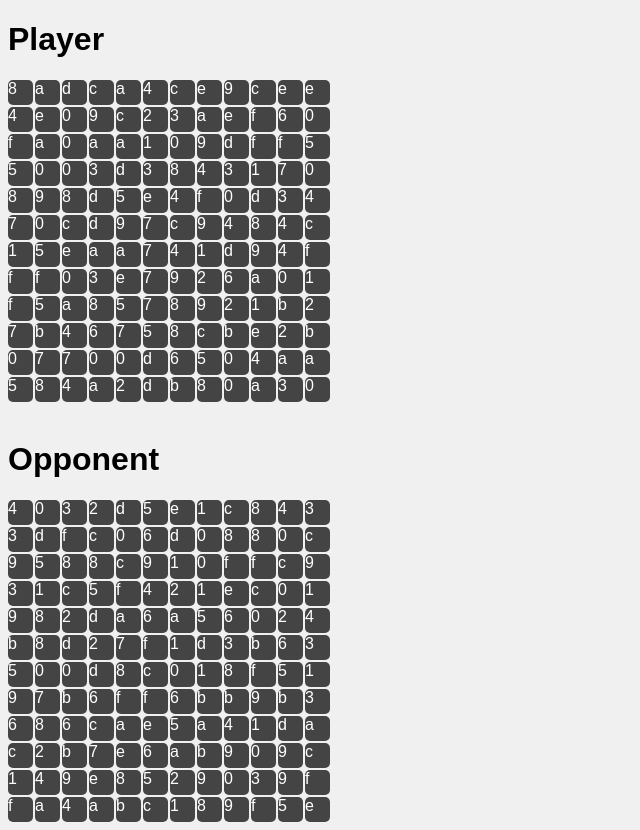
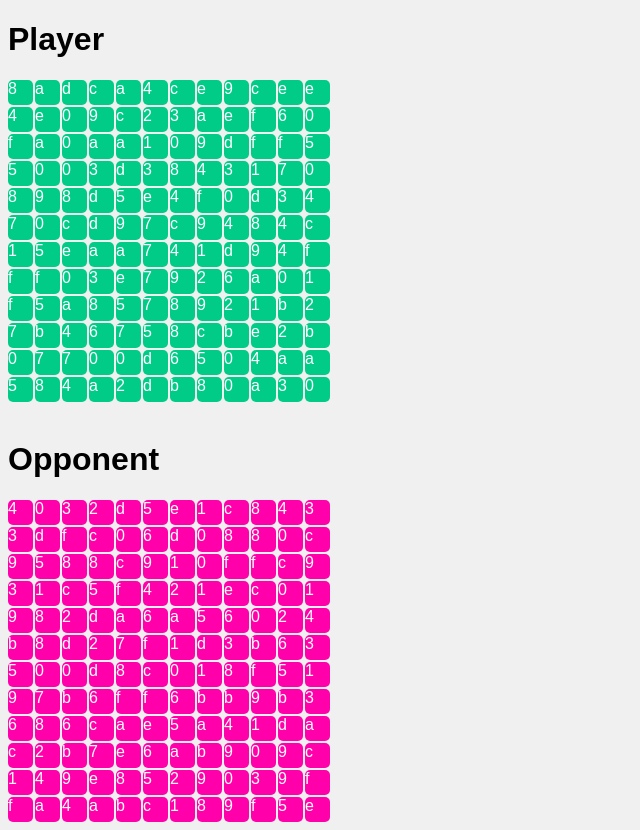
Before and after one commit to joze144/stake-poll-web, a React app: page / in a window 1280 px wide. Shown: the whole page, without its empty margins (0-640 px from the left). Built offline with nearby package versions, Linux system fonts and the light colour scheme.

Commit message:
Add animations to the fields

```diff
--- a/src/components/Field.tsx
+++ b/src/components/Field.tsx
@@ -3,17 +3,71 @@ import React, { Component } from 'react';
 interface FieldProps {
   fieldId: string;
   isShip: boolean;
+  isAccessed: boolean;
   isHit: boolean;
+  isPlayer: boolean;
 }
 
-class Field extends Component<FieldProps, {}> {
+interface FieldState {
+  fade: boolean,
+}
+
+class Field extends Component<FieldProps, FieldState> {
   constructor(props: FieldProps) {
     super(props);
+    this.state = { fade: false }
   }
 
   render() {
+    const fade = this.state.fade;
+
+    if (this.props.isHit) {
+      return (
+        <div className="field-hit">
+          {this.props.fieldId[0]}
+          <span />
+        </div>
+      );
+    }
+
+    if (this.props.isAccessed) {
+      return (
+        <div className="field-sea">
+          {this.props.fieldId[0]}
+          <span />
+        </div>
+      );
+    }
+
+    if (this.props.isShip) {
+      return (
+        <div
+          onClick={() => this.setState({ fade: true })}
+          onAnimationEnd={() => this.setState({ fade: false })}
+          className={fade ? 'field-ship fade' : 'field-ship'}>
+          {this.props.fieldId[0]}
+          <span />
+        </div>
+      )
+    }
+
+    if (this.props.isPlayer) {
+      return (
+        <div
+          onClick={() => this.setState({ fade: true })}
+          onAnimationEnd={() => this.setState({ fade: false })}
+          className={fade ? 'field-player fade' : 'field-player'}>
+          {this.props.fieldId[0]}
+          <span />
+        </div>
+      );
+    }
+
     return (
-      <div className="field">
+      <div
+        onClick={() => this.setState({ fade: true })}
+        onAnimationEnd={() => this.setState({ fade: false })}
+        className={fade ? 'field-opponent fade' : 'field-opponent'}>
         {this.props.fieldId[0]}
         <span />
       </div>
--- a/src/components/FieldList.tsx
+++ b/src/components/FieldList.tsx
@@ -5,7 +5,7 @@ import { FieldListStore } from '../stores/fieldListStore';
 import { FieldObject } from '../events/FieldObject';
 
 interface FieldListProps {
-  isPlayer: boolean,
+  isPlayer: boolean;
   fieldListStore?: FieldListStore;
 }
 
@@ -19,11 +19,25 @@ class FieldList extends Component<FieldListProps, {}> {
   render() {
     if (this.props.isPlayer) {
       return this.props.fieldListStore!.playerFieldList.map((field: FieldObject) => (
-        <Field key={field.fieldId} fieldId={field.fieldId} isHit={field.isHit} isShip={field.isShip} />
+        <Field
+          key={field.fieldId}
+          fieldId={field.fieldId}
+          isHit={field.isHit}
+          isPlayer={field.isPlayer}
+          isAccessed={field.isAccessed}
+          isShip={field.isShip}
+        />
       ));
     }
     return this.props.fieldListStore!.opponentFieldList.map((field: FieldObject) => (
-      <Field key={field.fieldId} fieldId={field.fieldId} isHit={field.isHit} isShip={field.isShip} />
+      <Field
+        key={field.fieldId}
+        fieldId={field.fieldId}
+        isHit={field.isHit}
+        isShip={field.isShip}
+        isPlayer={field.isPlayer}
+        isAccessed={field.isAccessed}
+      />
     ));
   }
 }
--- a/src/events/FieldObject.ts
+++ b/src/events/FieldObject.ts
@@ -2,10 +2,13 @@ export class FieldObject {
   public fieldId: string;
   public isShip: boolean;
   public isHit: boolean;
-
-  constructor(fieldId: string, isShip: boolean, isHit: boolean) {
+  public isAccessed: boolean;
+  public isPlayer: boolean;
+  constructor(fieldId: string, isShip: boolean, isHit: boolean, isPlayer: boolean, isAccessed: boolean) {
     this.fieldId = fieldId;
     this.isShip = isShip;
     this.isHit = isHit;
+    this.isPlayer = isPlayer;
+    this.isAccessed = isAccessed;
   }
 }
--- a/src/stores/fieldListStore.ts
+++ b/src/stores/fieldListStore.ts
@@ -8,6 +8,8 @@ import v4 = require('uuid/v4');
 export interface IFieldListStore extends IEventListenerStore {
   getPlayerFields: FieldObject[];
   getOpponentFields: FieldObject[];
+  getHasMove: boolean;
+  getIsActiveGame: boolean;
 }
 
 const SUBSCRIBED_EVENTS = ['player_field_list', 'opponent_field_list', 'field_change'];
@@ -19,23 +21,36 @@ export class FieldListStore implements IFieldListStore {
 
     this.playerFieldList = [];
     for (let n = 0; n < 144; n++) {
-      this.playerFieldList.push(new FieldObject(v4(), false, false));
+      this.playerFieldList.push(new FieldObject(v4(), false, false, true, false));
     }
 
     this.opponentFieldList = [];
     for (let n = 0; n < 144; n++) {
-      this.opponentFieldList.push(new FieldObject(v4(), false, false));
+      this.opponentFieldList.push(new FieldObject(v4(), false, false, false, false));
     }
   }
 
-  @observable activeGame: boolean = false;
+  @observable isActiveGame: boolean = false;
+  @observable hasMove: boolean = false;
   @observable playerFieldList: FieldObject[] = [];
   @observable opponentFieldList: FieldObject[] = [];
 
+  @computed
+  public get getHasMove(): boolean {
+    return this.hasMove;
+  }
+
+  @computed
+  public get getIsActiveGame(): boolean {
+    return this.isActiveGame;
+  }
+
+  @computed
   public get getPlayerFields(): FieldObject[] {
     return this.playerFieldList;
   }
 
+  @computed
   public get getOpponentFields(): FieldObject[] {
     return this.opponentFieldList;
   }
--- a/src/styles/_fields.scss
+++ b/src/styles/_fields.scss
@@ -1,5 +1,42 @@
-.field {
+.field-sea {
   background-color: #444;
   color: #fff;
   border-radius: 5px;
+  cursor: pointer;
 }
+
+.field-player {
+  background-color: $playerColor;
+  color: #fff;
+  border-radius: 5px;
+  cursor: pointer;
+}
+
+.field-opponent {
+  background-color: $opponentColor;
+  color: #fff;
+  border-radius: 5px;
+  cursor: pointer;
+}
+
+.field-ship {
+  background-color: #F0F0F0;
+  color: #fff;
+  border-radius: 5px;
+  cursor: pointer;
+}
+
+.field-hit {
+  background-color: $hitColor;
+  color: #fff;
+  border-radius: 5px;
+  cursor: pointer;
+}
+
+.fade {
+  animation: fade-in-keyframes 1s;
+}
+@keyframes fade-in-keyframes {
+  from {opacity: 0}
+  to {opacity: 1}
+}
--- a/src/styles/_settings.scss
+++ b/src/styles/_settings.scss
@@ -1,6 +1,7 @@
 $font-family: 'Raleway',sans-serif;
 $background-color: #F0F0F0;
 $seaColor: #123;
-$enemyColor: #f0a;
+$opponentColor: #f0a;
 $playerColor: #0c8;
+$shipColor: #F4F4;
 $hitColor: #f27;
```
